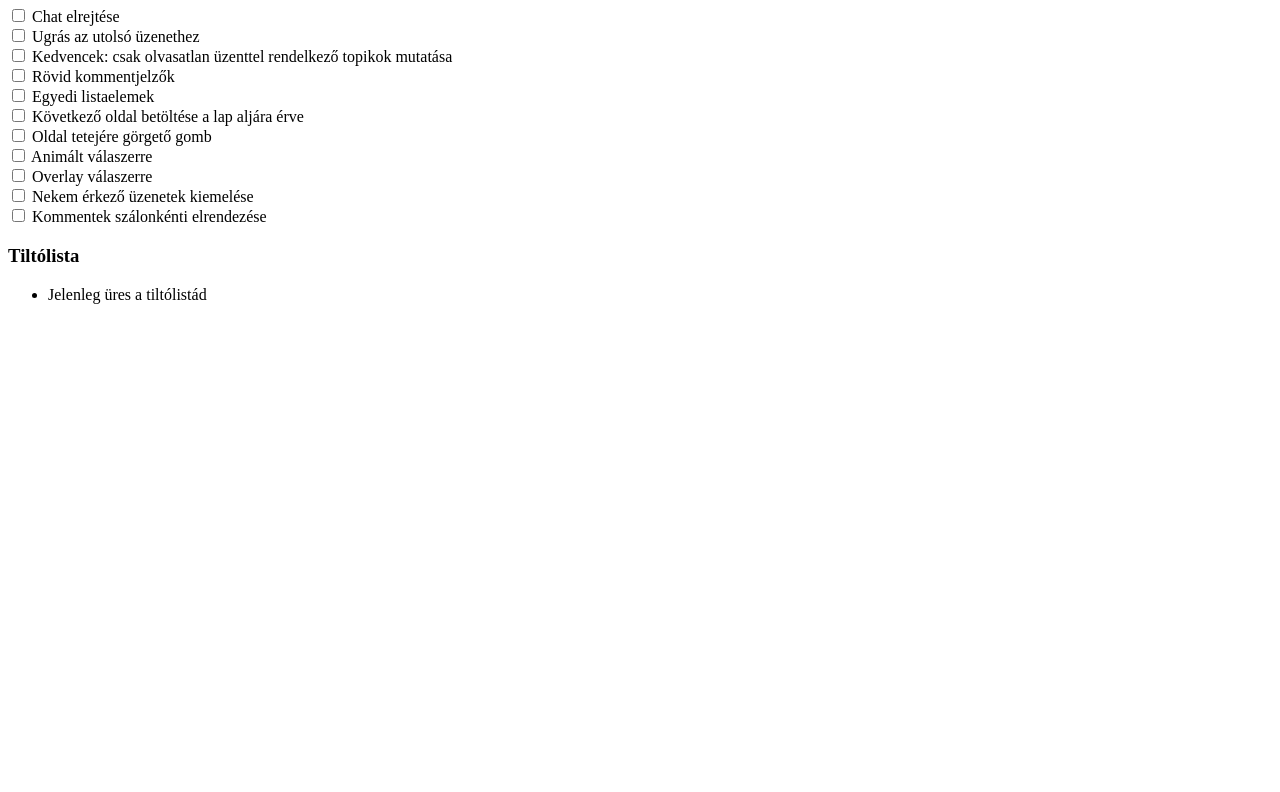
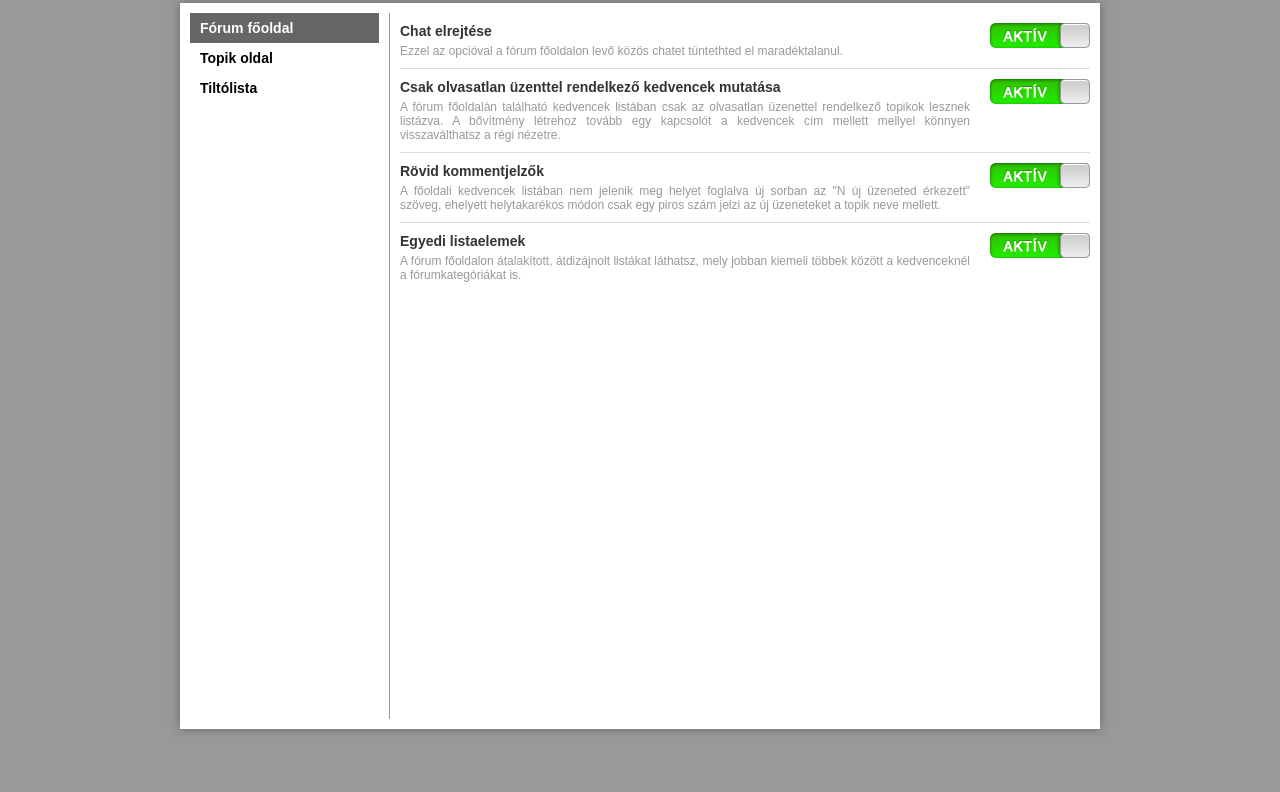
Before and after one commit to dzsani/SG.hu-Extension, a plain HTML site: page html/settings.html in a window 1280 px wide. Shown: the part 60-852 px from the top of the page. Before the commit the page ends 800 px from the top, so only its background shows below. Drawn offline with Linux system fonts and the light colour scheme.

Commit message:
brand new settings page

```diff
--- a/css/settings.css
+++ b/css/settings.css
@@ -0,0 +1,95 @@
+body {
+	background-color: #999;
+}
+
+#wrapper {
+	width: 900px;
+	height: 90%;
+	margin: 5% auto;
+	padding: 10px;
+	background-color: #FFF;
+	-webkit-box-shadow: #666 0px 0px 10px;
+}
+
+#left {
+	width: 189px;
+	height: 100%;
+	padding-right: 10px;
+	margin-right: 10px;
+	float: left;
+	border-right: 1px solid #999;
+}
+
+#right {
+	width: 690px;
+	height: 100%;
+	float: right;
+}
+
+#left ul {
+	margin: 0px;
+	padding: 0px;
+	list-style: none;
+}
+
+#left ul li {
+	height: 30px;
+	padding-left: 10px;
+	font: normal normal bold 14px/30px Arial, serif;
+	color: #000;
+	cursor: pointer;
+}
+
+#left ul li.active {
+	background-color: #666;
+	color: #FFF;
+}
+
+#right > div {
+	display: none;
+}
+
+#right > div > div {
+	position: relative;
+	padding: 10px 120px 10px 0px;
+	border-bottom: 1px solid #ddd;
+	text-align: justify;
+}
+
+#right > div > div:last-child {
+	border: 0px;
+}
+
+#right h3 {
+	margin: 0px;
+	padding: 0px;
+	font: normal normal bold 14px/16px Arial, serif;
+	color: #333;
+}
+
+#right p {
+	margin: 0px;
+	margin-top: 5px;
+	font: normal normal normal 12px/14px Arial, serif;
+	color: #999;
+}
+
+#right .button {
+	width: 100px;
+	height: 25px;
+	position: absolute;
+	top: 10px;
+	right: 0px;
+	overflow: hidden;
+	cursor: pointer;
+	border-radius: 5px;
+	background-image: url(../img/handler.png);
+}
+
+#right .button.on p {
+	background-position-x: 0px;
+}
+
+#right .button.off p {
+	background-position-x: -70px;
+}
--- a/html/settings.html
+++ b/html/settings.html
@@ -5,25 +5,103 @@
 	<link type="text/css" href="/css/settings.css" rel="stylesheet" />
 </head>
 <body>
-<h1>SG Fórum+ Beállítások</h1>
+	<div id="wrapper">
+		<div id="left">
+			<ul>
+				<li>Fórum főoldal</li>
+				<li>Topik oldal</li>
+				<li>Tiltólista</li>
+			</ul>
+		</div>
 
-	<div id="wrapper">
-		<label><input type="checkbox" id="chat_hide"> Chat elrejtése</label><br>
-		<label><input type="checkbox" id="jump_unreaded_messages"> Ugrás az utolsó üzenethez</label><br>
-		<label><input type="checkbox" id="fav_show_only_unreaded"> Kedvencek: csak olvasatlan üzenttel rendelkező topikok mutatása</label><br>
-		<label><input type="checkbox" id="short_comment_marker"> Rövid kommentjelzők</label><br>
-		<label><input type="checkbox" id="custom_list_styles"> Egyedi listaelemek</label><br>
-		<label><input type="checkbox" id="autoload_next_page"> Következő oldal betöltése a lap aljára érve</label><br>
-		<label><input type="checkbox" id="scroll_to_page_top"> Oldal tetejére görgető gomb</label><br>
-		<label><input type="checkbox" id="animated_reply_to"> Animált válaszerre</label><br>
-		<label><input type="checkbox" id="overlay_reply_to"> Overlay válaszerre</label><br>
-		<label><input type="checkbox" id="highlight_comments_for_me"> Nekem érkező üzenetek kiemelése</label><br>
-		<label><input type="checkbox" id="threaded_comments"> Kommentek szálonkénti elrendezése</label><br>
-
-		<h3>Tiltólista</h3>
-		<ul id="blocklist">
-			<li>Jelenleg üres a tiltólistád</li>
-		</ul>
+		<div id="right">
+			<div>
+				<div>
+					<h3>Chat elrejtése</h3>
+					<p>Ezzel az opcióval a fórum főoldalon levő közös chatet tüntethted el maradéktalanul.</p>
+					<div class="button" id="chat_hide">
+						<p></p>
+					</div>
+				</div>
+				<div>
+					<h3>Csak olvasatlan üzenttel rendelkező kedvencek mutatása</h3>
+					<p>A fórum főoldalán található kedvencek listában csak az olvasatlan üzenettel rendelkező topikok lesznek listázva. A bővítmény létrehoz tovább egy kapcsolót a kedvencek cím mellett mellyel könnyen visszaválthatsz a régi nézetre.</p>
+					<div class="button" id="fav_show_only_unreaded">
+						<p></p>
+					</div>
+				</div>
+				<div>
+					<h3>Rövid kommentjelzők</h3>
+					<p>A főoldali kedvencek listában nem jelenik meg helyet foglalva új sorban az "N új üzeneted érkezett" szöveg, ehelyett helytakarékos módon csak egy piros szám jelzi az új üzeneteket a topik neve mellett.</p>
+					<div class="button" id="short_comment_marker">
+						<p></p>
+					</div>
+				</div>
+				<div>
+					<h3>Egyedi listaelemek</h3>
+					<p>A fórum főoldalon átalakított, átdizájnolt listákat láthatsz, mely jobban kiemeli többek között a kedvenceknél a fórumkategóriákat is.</p>
+					<div class="button" id="custom_list_styles">
+						<p></p>
+					</div>
+				</div>
+			</div>
+			<div>
+				<div>
+					<h3>Ugrás az utolsó üzenethez</h3>
+					<p>Az "ugrás az utolsó olvasatlan üzenethez" több oldalon keresztül is működik, egy topikba lépve automatikusan az utolsó üzenethez görget.</p>
+					<div class="button" id="jump_unreaded_messages">
+						<p></p>
+					</div>
+				</div>
+				<div>
+					<h3>Következő oldal betöltése a lap aljára érve</h3>
+					<p>A lap aljára görgetve a bővítmény a háttérben betölti a következő oldal tartalmát, majd megjeleníti az új kommenteket oldalfrissítés vagy lapozás nélkül.</p>
+					<div class="button" id="autoload_next_page">
+						<p></p>
+					</div>
+				</div>
+				<div>
+					<h3>Oldal tetejére görgető gomb</h3>
+					<p>A jobb felső sarokban a bővítmény létrehoz egy gombot, melyre ráklikkelve az oldal tetejére görget.</p>
+					<div class="button" id="scroll_to_page_top">
+						<p></p>
+					</div>
+				</div>
+				<div>
+					<h3>Animált válaszerre</h3>
+					<p>A "válasz XY üzenetére" linkre kattintva animáltan nyílnak le a visszaidézett hozzászólások.</p>
+					<div class="button" id="animated_reply_to">
+						<p></p>
+					</div>
+				</div>
+				<div>
+					<h3>Overlay kommentmező</h3>
+					<p>Egy hozzászólásra válaszolva az oldal nem ugrik fel a felső textarához, ehelyett kiemeli a megválaszolandó kommentet és egy overlay szövegmező jelenik meg alatta.</p>
+					<div class="button" id="overlay_reply_to">
+						<p></p>
+					</div>
+				</div>
+				<div>
+					<h3>Nekem érkező üzenetek kiemelése</h3>
+					<p>Bármely topikban a neked címzett üzenetek mellé egy narancssárga nyíl kerül, ezzel jelezve hogy ezt az üzenetet neked szánták.</p>
+					<div class="button" id="highlight_comments_for_me">
+						<p></p>
+					</div>
+				</div>
+				<div>
+					<h3>Kommentek szálonkénti elrendezése</h3>
+					<p>Bármely topikban a megkezdett beszélgetéseket szálonként átrendezi a script. Egy megválaszolt üzenet az eredeti üzenet alá kerül, ezzel jelezve és elkülönítve az egymásnak szánt üzeneteket.</p>
+					<div class="button" id="threaded_comments">
+						<p></p>
+					</div>
+				</div>
+			</div>
+			<div>
+				<ul id="blocklist">
+					<li>Jelenleg üres a tiltólistád</li>
+				</ul>
+			</div>
+		</div>
 	</div>
 
 	<script type="text/javascript" src="/js/jquery.js"></script>
--- a/js/settings.js
+++ b/js/settings.js
@@ -9,30 +9,51 @@ function _toBoolean(val) {
 	}
 }
 
-function checkPrefs() {
 
-	if(localStorage['chat_hide']		== undefined) localStorage['chat_hide']		= 'false';
+var _settings = {
 
-	restorePrefs();
-	}
+	check : function() {
+
+		if(localStorage['chat_hide']					== undefined) localStorage['chat_hide']						= 'false';
+		if(localStorage['fav_show_only_unreaded']		== undefined) localStorage['fav_show_only_unreaded']		= 'false';
+		if(localStorage['short_comment_marker']			== undefined) localStorage['short_comment_marker']			= 'false';
+		if(localStorage['custom_list_styles']			== undefined) localStorage['custom_list_styles']			= 'false';
+		if(localStorage['jump_unreaded_messages']		== undefined) localStorage['jump_unreaded_messages']		= 'false';
+		if(localStorage['autoload_next_page']			== undefined) localStorage['autoload_next_page']			= 'false';
+		if(localStorage['scroll_to_page_top']			== undefined) localStorage['scroll_to_page_top']			= 'false';
+		if(localStorage['animated_reply_to']			== undefined) localStorage['animated_reply_to']				= 'false';
+		if(localStorage['overlay_reply_to']				== undefined) localStorage['overlay_reply_to']				= 'false';
+		if(localStorage['highlight_comments_for_me']	== undefined) localStorage['highlight_comments_for_me']		= 'false';
+		if(localStorage['threaded_comments']			== undefined) localStorage['threaded_comments']				= 'false';
 
 
-function restorePrefs() {
+		_settings.restore();
+	},
 
-	$('input:checkbox').each(function() {
-		if(localStorage[ $(this).attr('id') ] == 'true') {
-			$(this).attr('checked', true);
+	restore : function() {
+
+		$('#right .button').each(function() {
+
+			if(localStorage[ $(this).attr('id') ] == 'true') {
+				$(this).addClass('on');
+
+			} else {
+				$(this).addClass('off');
+			}
+		});
+	},
+
+	save : function(ele) {
+
+		if( $(ele).hasClass('on') ) {
+			localStorage[ $(ele).attr('id') ] = true;
+
+		} else {
+			localStorage[ $(ele).attr('id') ] = false;
 		}
-	});
-}
+	}
+};
 
-
-function savePrefs() {
-
-	$('input:checkbox').click(function(){
-		localStorage[ $(this).attr('id') ] = $(this).attr('checked');
-	});
-}
 
 var blocklist =  {
 
@@ -98,15 +119,70 @@ var blocklist =  {
 	}
 }
 
+/**********************************************************/
+/*                P A G E  S C R I P T S                  */
+/**********************************************************/
+var _page = {
+
+	init : function() {
+
+		// Bind click event for left side menu
+		$('#left ul li').click(function() {
+
+			// Get settings option index
+			var index = $(this).index();
+
+			// Remove 'active' class for all
+			// left side menu items
+			$('#left ul li').removeAttr('class');
+
+			// Hide all subpages
+			$('#right > div').hide();
+
+			// Add active class for active left menu item
+			$(this).attr('class', 'active');
+
+			// Show the chosen subpage
+			$('#right > div').eq(index).show();
+		});
+
+		// Auto-click on the first item
+		$('#left ul li:first').click();
+
+		// Set buttons
+		$('#right .button').click(function() {
+			_page.button(this);
+		});
+	},
+
+	button : function(ele) {
+
+		if( $(ele).hasClass('on') ) {
+			$(ele).animate({ 'background-position-x' : -70 }, 300);
+			$(ele).attr('class', 'button off');
+
+			_settings.save(ele);
+		} else {
+
+			$(ele).animate({ 'background-position-x' : 0 }, 300);
+			$(ele).attr('class', 'button on');
+
+			_settings.save(ele);
+		}
+	}
+};
+
+
 $(document).ready(function() {
 
 	// Check localStorage vars,
 	// create with default vals if dont exists
-	checkPrefs();
+	_settings.check();
 
-	// Save setting fn
-	savePrefs();
 
 	// List blocked users
 	blocklist.init();
+
+	// Init page scripts
+	_page.init();
 });
```
Also changed, not shown: img/handler.png (added).
